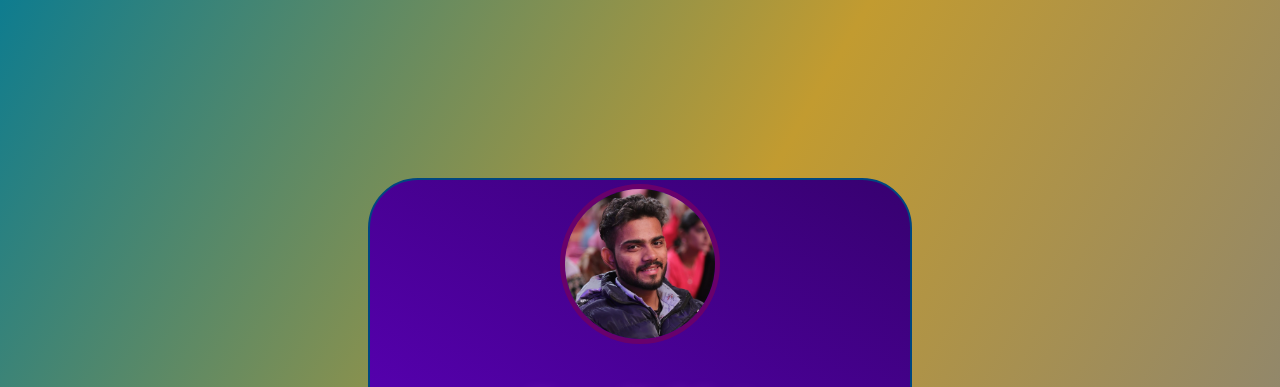
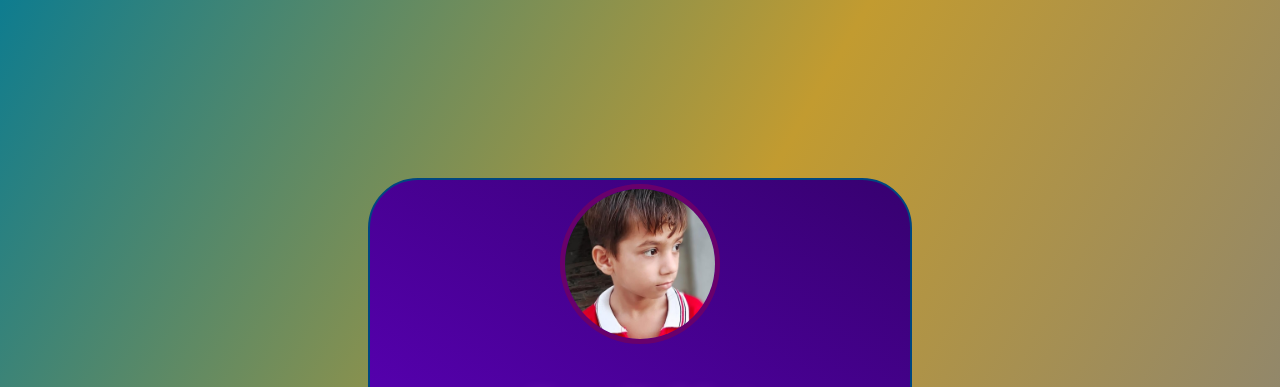
Before and after one commit to PankajGoyal001/birthday-project, a plain HTML site: page index.html in a window 1280 px wide. Shown: the top 387 px of the page. Drawn offline with Linux system fonts and the light colour scheme.

Commit message:
birthday

```diff
--- a/index.html
+++ b/index.html
@@ -116,7 +116,7 @@
   <body>
     <div class="card">
       <div class="photo-frame">
-        <img src="./pankaj.jpg" alt="photo" />
+        <img src="./gourav.jpg" alt="photo" />
       </div>
       <h2 class="wish-text">Happy Birthday!</h2>
       <p class="sub-text">
```
Also changed, not shown: gourav.jpg (added).
